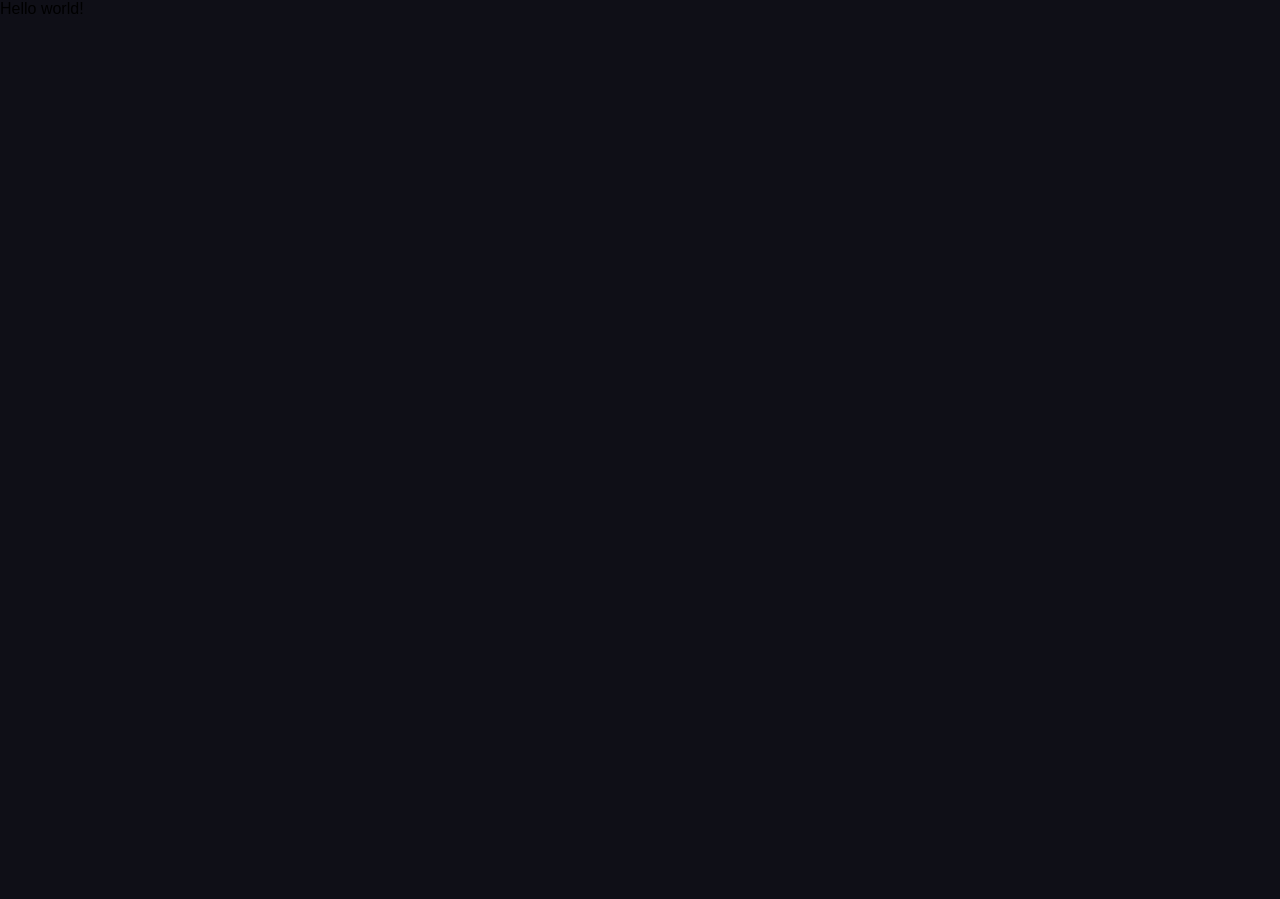
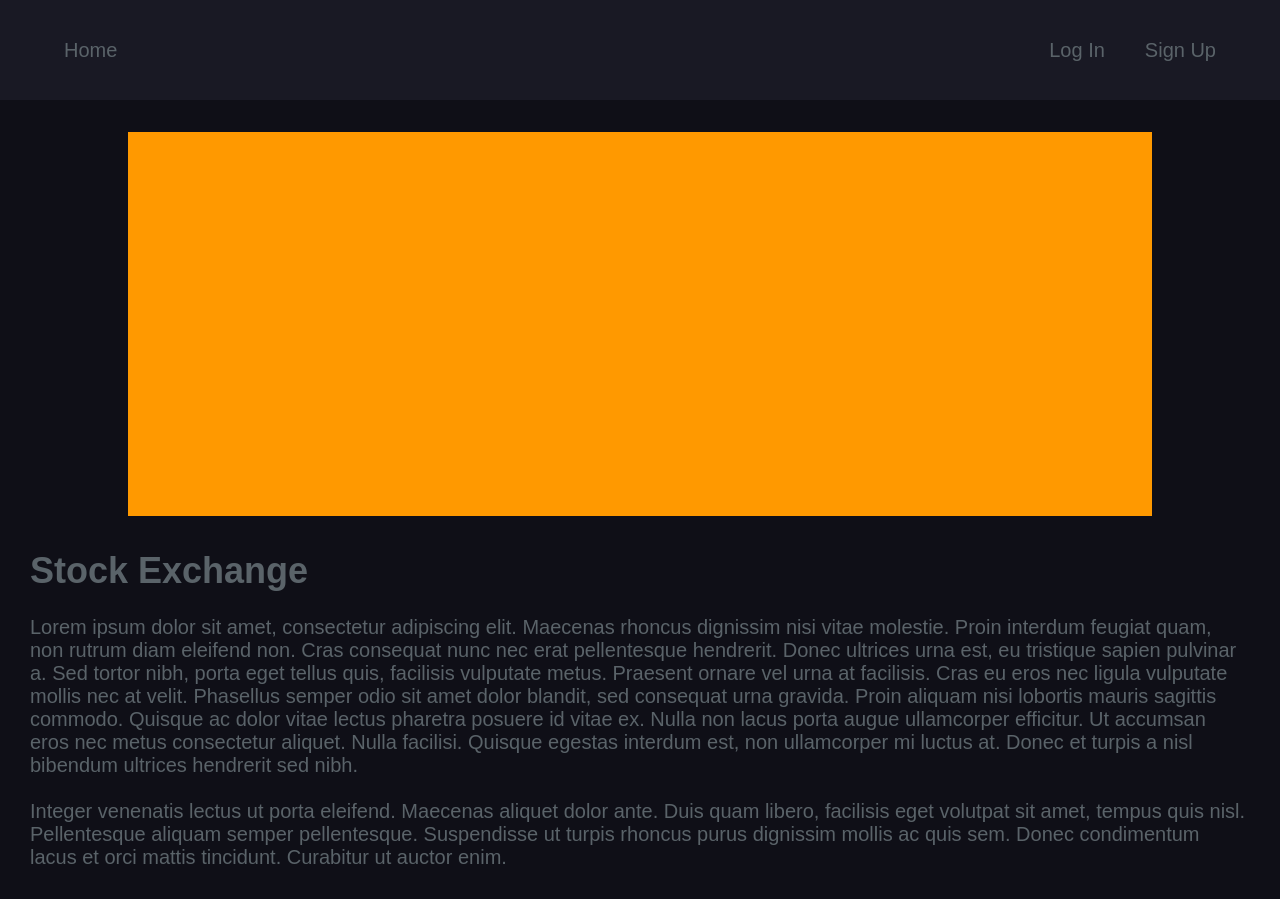
Before and after one commit to Albany-Beck-Final-Project/final-project, a Gatsby site in the folder front-end/: page / in a window 1280 px wide. Before the commit the page ends 800 px from the top, so only its background shows below. Built offline with nearby package versions, Linux system fonts and the light colour scheme; Gatsby itself is replaced by a stand-in of ours.

Commit message:
add base landing page, NOT logged in

```diff
--- a/front-end/src/pages/index.js
+++ b/front-end/src/pages/index.js
@@ -2,6 +2,36 @@ import React from "react";
 
 import "../styles/global.css";
 
+import Nav from '../components/Nav';
+import { main, photoDiv, about } from '../styles/index.module.css';
+
 export default function Home() {
-  return <div>Hello world!</div>
+
+
+
+  if (window.localStorage.StockPlatform) {
+    return (
+      <div>
+        <Nav path="/"/>
+      </div>
+    )
+  } else {
+    return (
+      <div>
+        <Nav path="/" />
+
+        <div className={main}>
+          <div className={photoDiv}></div>
+
+          <div className={about}>
+            <h1>Stock Exchange</h1>
+            <p>Lorem ipsum dolor sit amet, consectetur adipiscing elit. Maecenas rhoncus dignissim nisi vitae molestie. Proin interdum feugiat quam, non rutrum diam eleifend non. Cras consequat nunc nec erat pellentesque hendrerit. Donec ultrices urna est, eu tristique sapien pulvinar a. Sed tortor nibh, porta eget tellus quis, facilisis vulputate metus. Praesent ornare vel urna at facilisis. Cras eu eros nec ligula vulputate mollis nec at velit. Phasellus semper odio sit amet dolor blandit,    sed consequat urna gravida. Proin aliquam nisi lobortis mauris sagittis commodo. Quisque ac dolor vitae lectus pharetra posuere id vitae ex. Nulla non lacus porta augue ullamcorper efficitur. Ut accumsan eros nec metus consectetur aliquet. Nulla facilisi. Quisque egestas interdum est, non ullamcorper mi luctus at. Donec et turpis a nisl bibendum ultrices hendrerit sed nibh.
+            <br />
+            <br />
+            Integer venenatis lectus ut porta eleifend. Maecenas aliquet dolor ante. Duis quam libero, facilisis eget volutpat sit amet, tempus quis nisl. Pellentesque aliquam semper pellentesque. Suspendisse ut turpis rhoncus purus dignissim mollis ac quis sem. Donec condimentum lacus et orci mattis tincidunt. Curabitur ut auctor enim.</p>
+          </div>
+        </div>
+      </div>
+    )
+  }
 }
--- /dev/null
+++ b/front-end/src/styles/index.module.css
@@ -0,0 +1,33 @@
+.main {
+  width: 100%;
+  height: calc(100% - 100px);
+
+  top: 100px;
+  position: relative;
+}
+
+.photoDiv {
+  width: 80vw;
+  height: 30vw;
+
+  margin-left: 10vw;
+  margin-top: 2.5vw;
+
+  background-color: #FF9900;
+
+  /* position: absolute; */
+}
+
+.about {
+
+  padding: 10px 30px;
+  color: #5A6369;
+}
+
+.about > h1 {
+  font-size: 36px;
+}
+
+.about > p {
+  font-size: 20px;
+}
```
